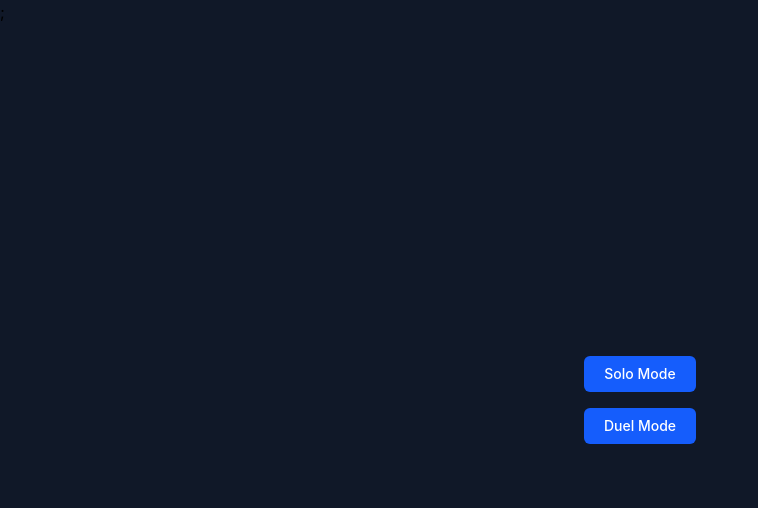
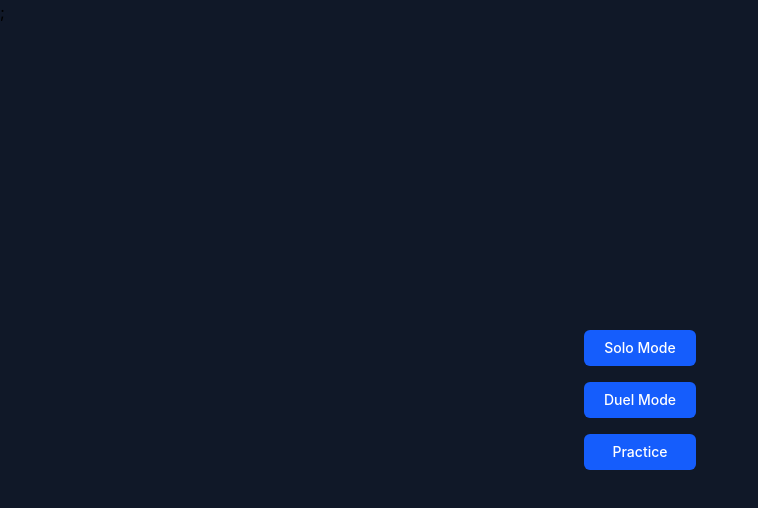
Before and after one commit to hahafiz/cssguessr, a React (Vite) app in the folder apps/web/: page / in a window 1280 px wide. Shown: the top 508 px of the page, without its empty margins (0-758 px from the left). Built offline with nearby package versions, Linux system fonts and the light colour scheme; no server answers.

Commit message:
new feat: practice mode (setup

```diff
--- a/apps/web/src/App.tsx
+++ b/apps/web/src/App.tsx
@@ -4,10 +4,12 @@ import GameOptions from "./components/screen/GameOptions";
 import GameLobby from "./components/screen/GameLobby";
 import SoloGameplay from "./components/screen/SoloGameplay";
 import MultiplayerGameplay from "./components/screen/MultiplayerGameplay";
+import PracticeMode from "./components/screen/PracticeMode";
 
 const router = createBrowserRouter([
   { path: "/", element: <MainMenu /> },
   { path: "/setup", element: <GameOptions /> },
+  { path: "/practice", element: <PracticeMode /> },
   { path: "/solo/:roomId", element: <SoloGameplay /> },
   { path: "/duel/lobby/:roomId", element: <GameLobby /> },
   { path: "/room/:roomId", element: <MultiplayerGameplay /> },
--- a/apps/web/src/components/screen/MainMenu.tsx
+++ b/apps/web/src/components/screen/MainMenu.tsx
@@ -13,6 +13,9 @@ export default function MainMenu() {
         <Button variant="primary" onClick={() => navigate("/setup?mode=duel")}>
           Duel Mode
         </Button>
+        <Button variant="primary" onClick={() => navigate("/practice")}>
+          Practice
+        </Button>
       </div>
     </>
   );
--- /dev/null
+++ b/apps/web/src/components/screen/PracticeMode.tsx
@@ -0,0 +1,3 @@
+export default function PracticeMode() {
+  return <div>Training Mode</div>;
+}
--- a/apps/web/src/components/ui/button/button.tsx
+++ b/apps/web/src/components/ui/button/button.tsx
@@ -25,7 +25,7 @@ export const Button = ({
     success: "bg-green-600 hover:bg-green-700 text-white focus:ring-green-500",
     danger: "bg-red-600 hover:bg-red-700 text-white focus:ring-red-500",
     outline:
-      "bg-transparent border border-gray-300 text-gray-300 hover:bg-gray-50 focus:ring-gray-500",
+      "bg-transparent border border-gray-300 text-gray-300 hover:bg-gray-50 hover:text-gray-600 focus:ring-gray-500",
     ghost: "bg-transparent hover:bg-gray-100 text-gray-700 focus:ring-gray-500",
   };
 
```
Also changed, not shown: 1 other file (tests, documents, lock files or other folders).
